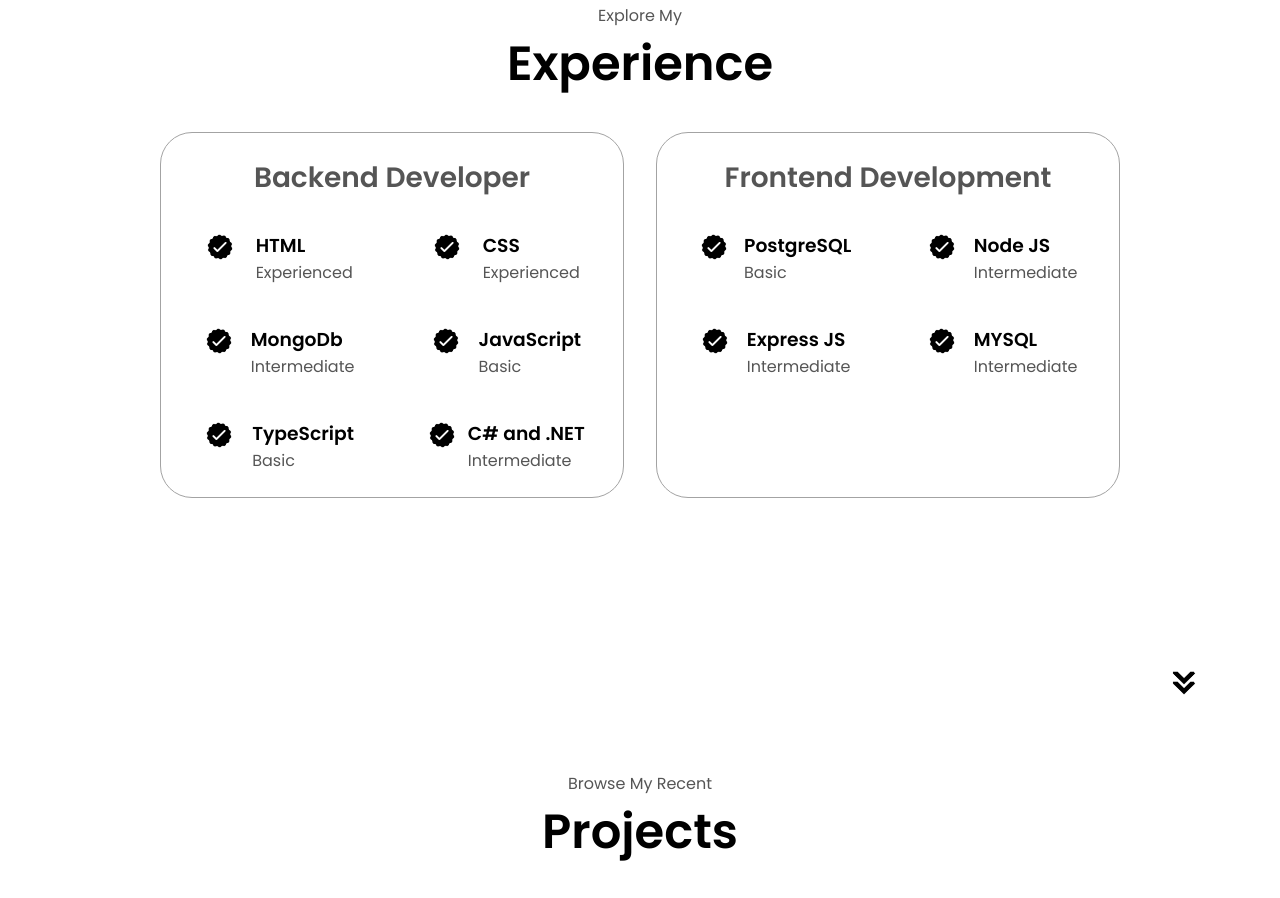
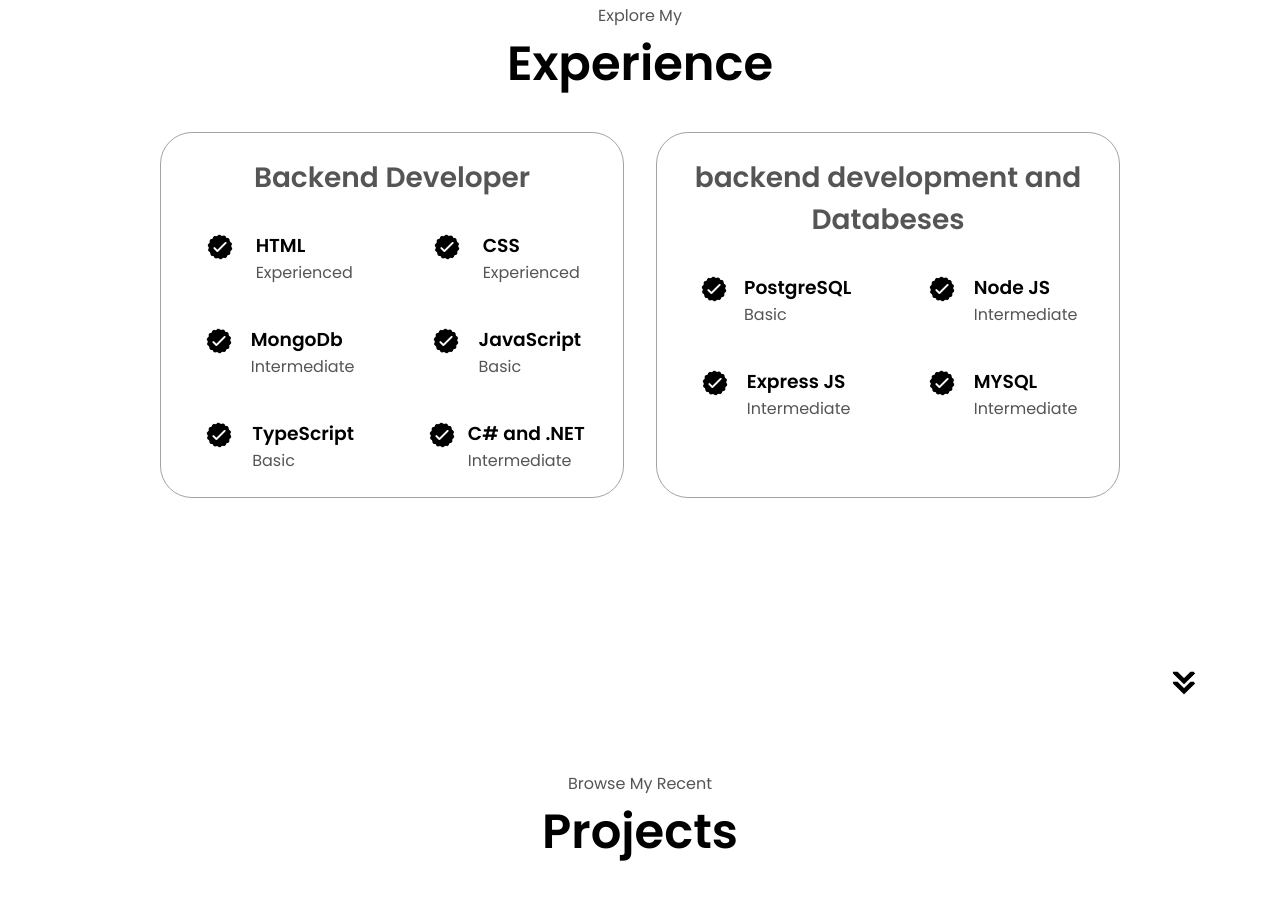
Before and after one commit to tunde1256/new-portfolio, a plain HTML site: page index.html in a window 1280 px wide. Shown: the part 1693-2591 px from the top of the page. Drawn offline with Linux system fonts and the light colour scheme.

Commit message:
Add files via upload
Signed-off-by: tunde1256 <109033697+tunde1256@users.noreply.github.com>

```diff
--- a/index.html
+++ b/index.html
@@ -196,7 +196,7 @@
             </div>
           </div>
           <div class="details-container">
-            <h2 class="experience-sub-title">Frontend Development</h2>
+            <h2 class="experience-sub-title">backend development and Databeses</h2>
             <div class="article-container">
               <article>
                 <img
```
